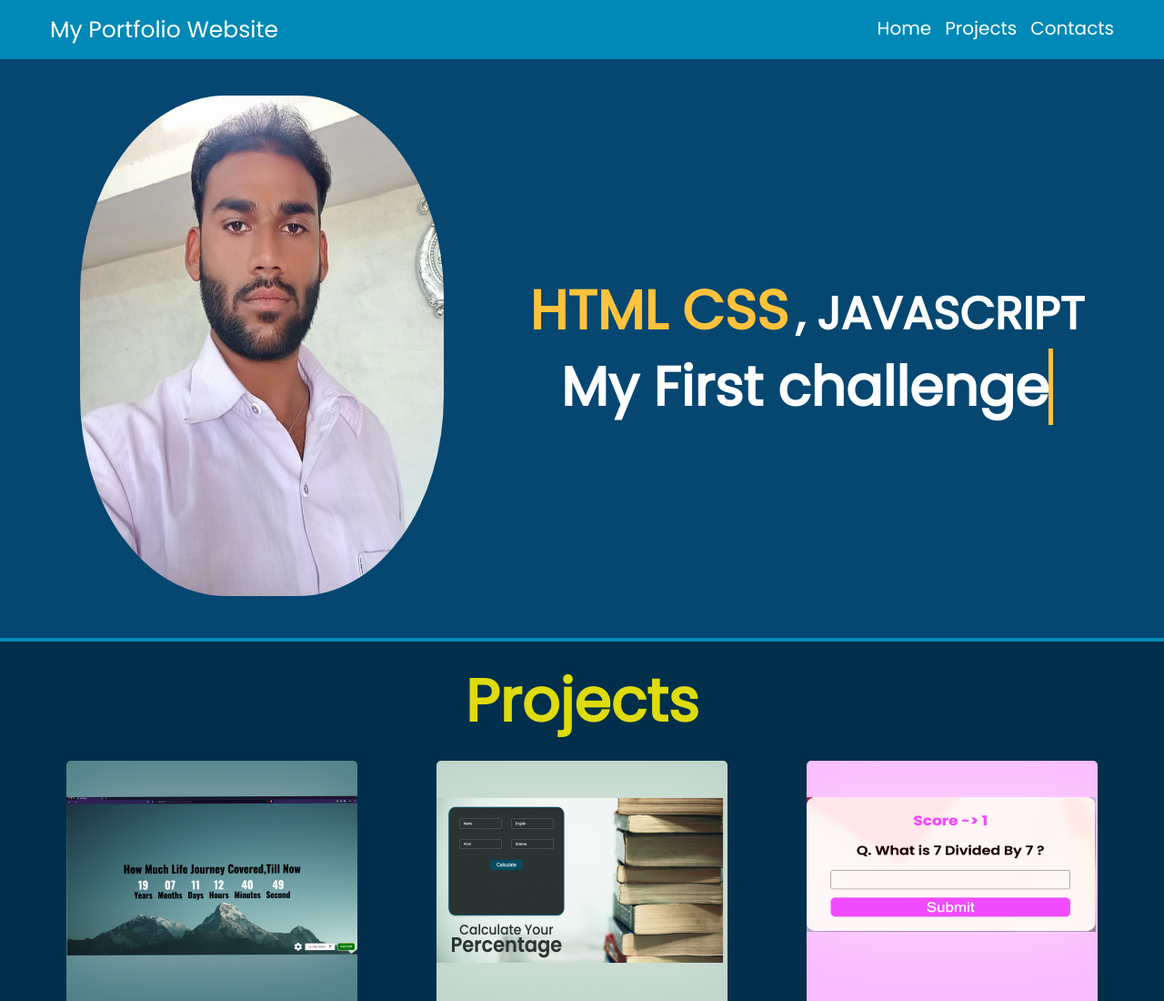
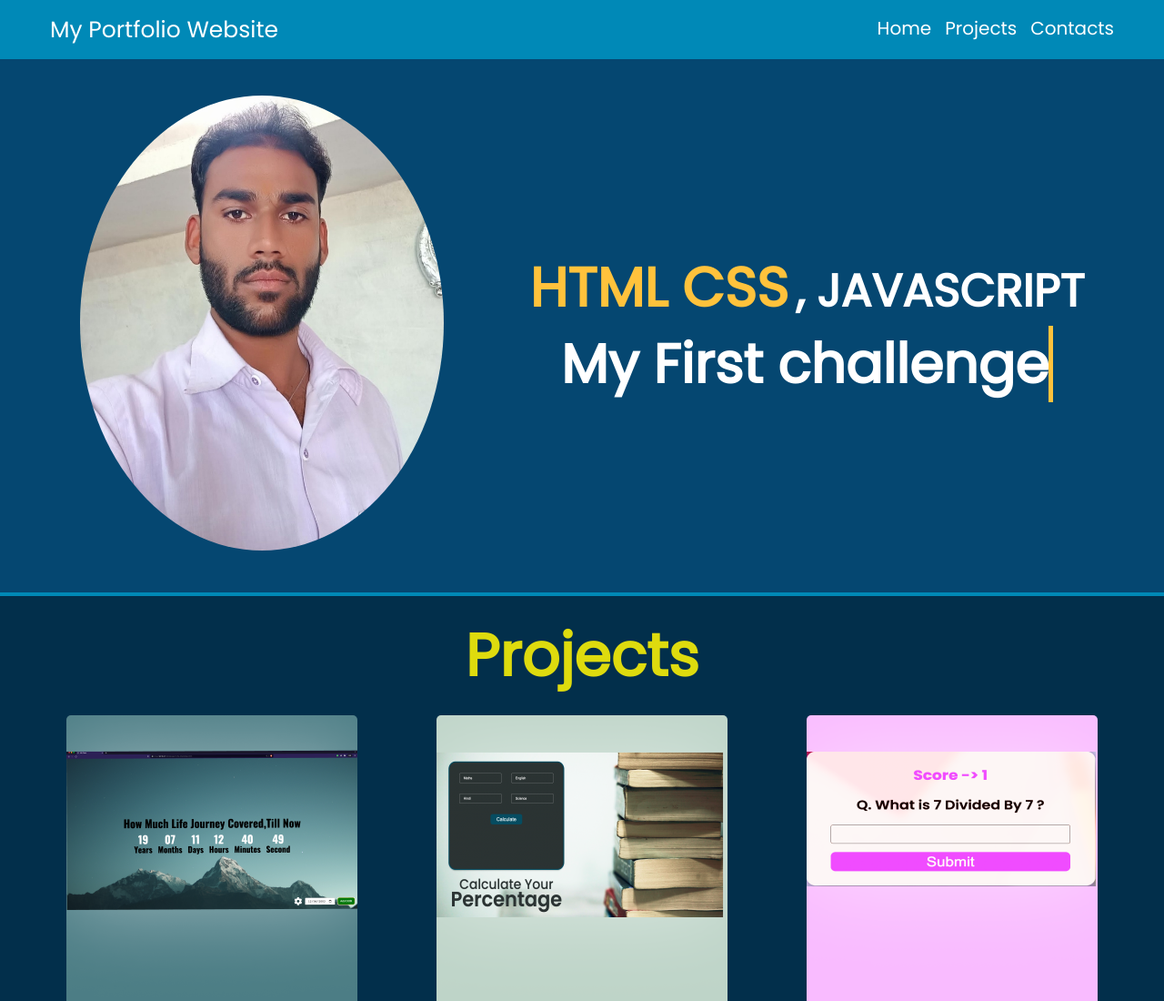
Before and after one commit to kewat1995/MyJavascript, a plain HTML site: page index.html in a window 1280 px wide. Shown: the top 1100 px of the page at 91% size. Drawn offline with nearby package versions, Linux system fonts and the light colour scheme.

Commit message:
Update style.css

```diff
--- a/style.css
+++ b/style.css
@@ -101,8 +101,8 @@ nav li:hover {
 }
 .hero_image img {
   width: 400px;
-  height: 550px;
-  border-radius: 40%;
+  height: 500px;
+  border-radius: 50%;
 }
 #hero h2 {
   overflow: hidden;
```
